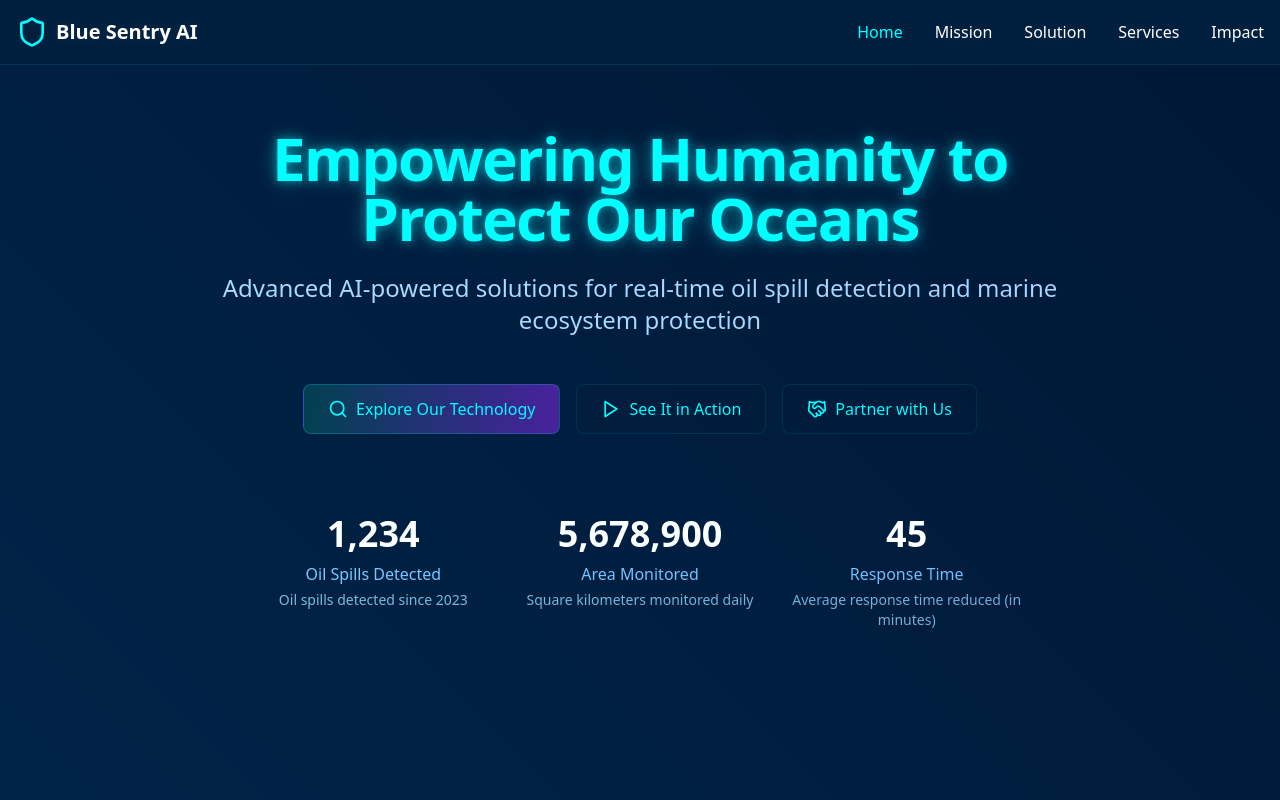
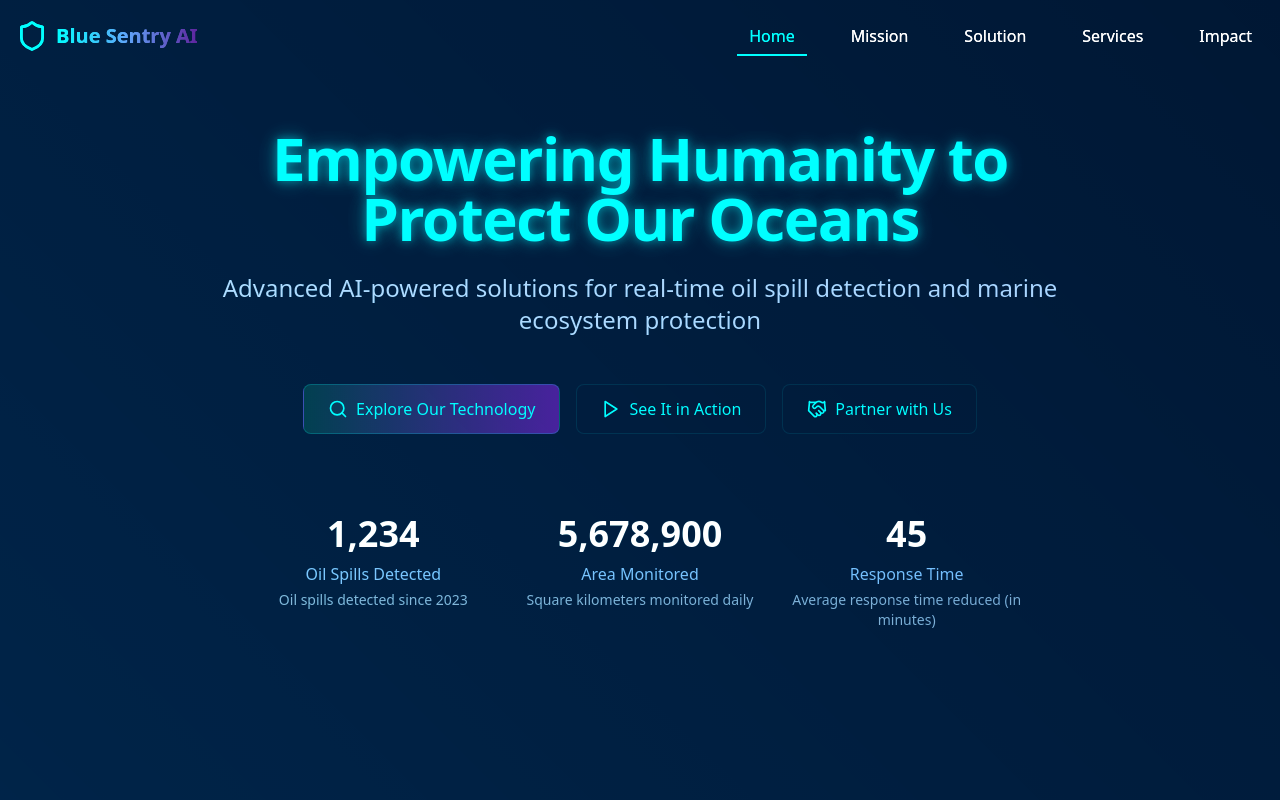
Before and after one commit to ALGOREX-PH/Blue-Sentry-AI, a React (Vite) app: page / in a window 1280 px wide. Shown: the top 800 px of the page. Built offline with nearby package versions, Linux system fonts and the light colour scheme.

Commit message:
Updated Navbar

```diff
--- a/src/components/Navbar.tsx
+++ b/src/components/Navbar.tsx
@@ -1,14 +1,18 @@
-import React from 'react';
-import { Link, useLocation, useNavigate } from 'react-router-dom';
-import { Shield, Menu, X } from 'lucide-react';
+import React, { useState, useEffect } from 'react';
+import { useLocation, useNavigate } from 'react-router-dom';
+import { Logo } from './navbar/Logo';
+import { NavLink } from './navbar/NavLink';
+import { MobileNav } from './navbar/MobileNav';
+import { MobileNavButton } from './navbar/MobileNavButton';
 
 export function Navbar() {
   const location = useLocation();
   const navigate = useNavigate();
-  const [isMenuOpen, setIsMenuOpen] = React.useState(false);
+  const [isMenuOpen, setIsMenuOpen] = useState(false);
+  const [isScrolled, setIsScrolled] = useState(false);
 
   const isActive = (path: string) => {
-    return location.pathname === path ? 'text-aqua' : 'text-white hover:text-blue-300';
+    return location.pathname === path;
   };
 
   const handleNavigation = (path: string) => {
@@ -16,43 +20,42 @@ export function Navbar() {
     setIsMenuOpen(false);
   };
 
+  useEffect(() => {
+    const handleScroll = () => {
+      setIsScrolled(window.scrollY > 20);
+    };
+
+    window.addEventListener('scroll', handleScroll);
+    return () => window.removeEventListener('scroll', handleScroll);
+  }, []);
+
   return (
-    <nav className="bg-deep-900/95 backdrop-blur-sm text-white py-4 fixed w-full top-0 z-50 border-b border-aqua/10">
+    <nav className={`
+      fixed w-full top-0 z-50 transition-all duration-300
+      ${isScrolled ? 'py-2 bg-deep-900/95 shadow-lg backdrop-blur-sm' : 'py-4 bg-transparent'}
+      ${isScrolled ? 'border-b border-aqua/10' : ''}
+    `}>
       <div className="container mx-auto px-4 flex items-center justify-between">
-        <Link to="/" className="flex items-center space-x-2">
-          <Shield className="h-6 w-6 sm:h-8 sm:w-8 text-aqua" />
-          <span className="text-xl font-bold">Blue Sentry AI</span>
-        </Link>
+        <Logo />
 
-        {/* Desktop Navigation */}
         <div className="hidden md:flex space-x-8">
-          <Link to="/" className={isActive('/')}>Home</Link>
-          <Link to="/mission" className={isActive('/mission')}>Mission</Link>
-          <Link to="/solution" className={isActive('/solution')}>Solution</Link>
-          <Link to="/services" className={isActive('/services')}>Services</Link>
-          <Link to="/impact" className={isActive('/impact')}>Impact</Link>
+          <NavLink to="/" isActive={isActive('/')}>Home</NavLink>
+          <NavLink to="/mission" isActive={isActive('/mission')}>Mission</NavLink>
+          <NavLink to="/solution" isActive={isActive('/solution')}>Solution</NavLink>
+          <NavLink to="/services" isActive={isActive('/services')}>Services</NavLink>
+          <NavLink to="/impact" isActive={isActive('/impact')}>Impact</NavLink>
         </div>
 
-        {/* Mobile Menu Button */}
-        <button
-          className="md:hidden text-aqua"
+        <MobileNavButton
+          isOpen={isMenuOpen}
           onClick={() => setIsMenuOpen(!isMenuOpen)}
-        >
-          {isMenuOpen ? <X className="h-6 w-6" /> : <Menu className="h-6 w-6" />}
-        </button>
+        />
 
-        {/* Mobile Navigation */}
-        {isMenuOpen && (
-          <div className="absolute top-full left-0 right-0 bg-deep-900/95 backdrop-blur-sm md:hidden border-b border-aqua/10">
-            <div className="container mx-auto px-4 py-4 flex flex-col space-y-4">
-              <button onClick={() => handleNavigation('/')} className={`text-left ${isActive('/')}`}>Home</button>
-              <button onClick={() => handleNavigation('/mission')} className={`text-left ${isActive('/mission')}`}>Mission</button>
-              <button onClick={() => handleNavigation('/solution')} className={`text-left ${isActive('/solution')}`}>Solution</button>
-              <button onClick={() => handleNavigation('/services')} className={`text-left ${isActive('/services')}`}>Services</button>
-              <button onClick={() => handleNavigation('/impact')} className={`text-left ${isActive('/impact')}`}>Impact</button>
-            </div>
-          </div>
-        )}
+        <MobileNav
+          isOpen={isMenuOpen}
+          onNavigate={handleNavigation}
+          isActive={isActive}
+        />
       </div>
     </nav>
   );
```
